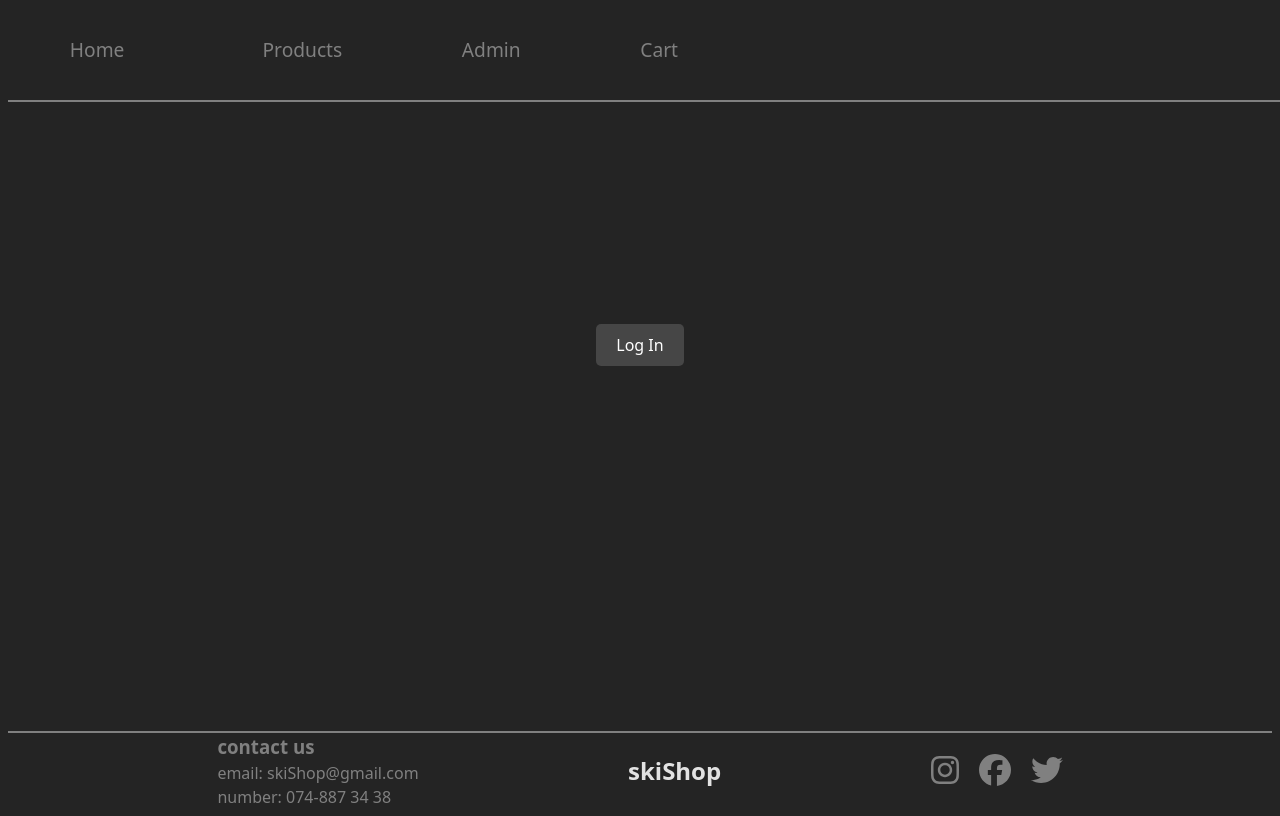
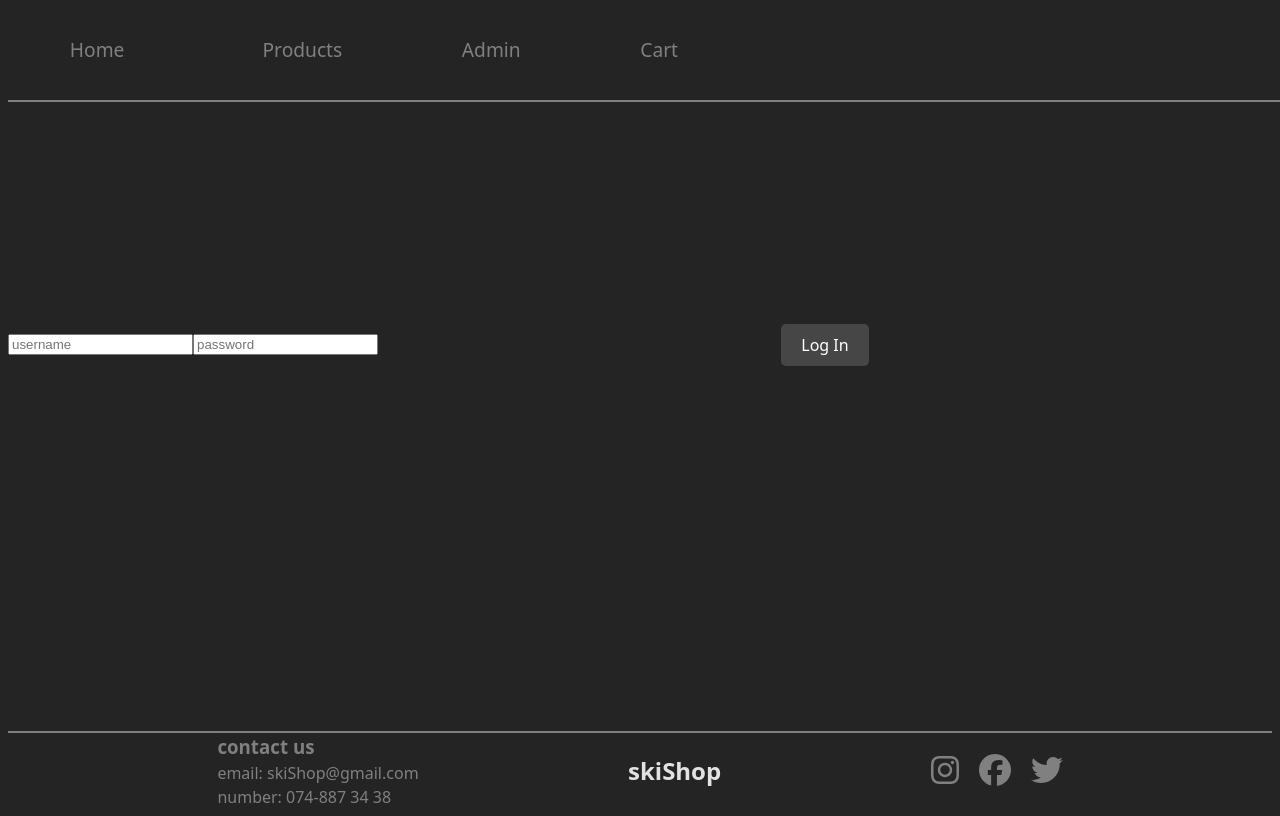
Before and after one commit to Becs3/ecommerce-client, a React (Vite) app: page /login in a window 1280 px wide. Built offline with nearby package versions, Linux system fonts and the light colour scheme.

Commit message:
add signin

```diff
--- a/src/context/authContext.tsx
+++ b/src/context/authContext.tsx
@@ -1,4 +1,4 @@
-import { createContext, PropsWithChildren, useRef, useState } from "react";
+import { createContext, PropsWithChildren, useContext, useRef, useState } from "react";
 import { User } from "../models/user";
 import { clearTokens, refreshToken, signInToken } from "../service/authService";
 import axios from "axios";
@@ -6,7 +6,7 @@ import axios from "axios";
 type AuthContextType = {
     user: User | null,
     isLoading: boolean,
-    login: () => void,
+    login: (username:string, password: string) => void,
     logout: () => void,
     refreshTokenHandler: () => void
   }
@@ -20,10 +20,10 @@ type AuthContextType = {
     const timeoutID = useRef<ReturnType<typeof setTimeout> | null>(null);
 
 
-    const login = async () => {
+    const login = async (username:string, password:string) => {
       setIsLoading(true)
       try {
-        const response = await signInToken()
+        const response = await signInToken(username, password)
         console.log(response)
         axios.defaults.headers.common['Authorization'] = "Bearer " + response.token
         setUser(response.user)
@@ -73,4 +73,5 @@ type AuthContextType = {
   }
 
 
+
   export default AuthContext
--- a/src/pages/admin/productItems.tsx
+++ b/src/pages/admin/productItems.tsx
@@ -24,8 +24,8 @@ export const ProductItems = () => {
 
     return(
     <>
+    <div className="list-container">
     <AdminHeader />
-    <div className="list-container">
     <h2> Products </h2>
     <div>
         <Link to="createProduct">Add new product</Link>
--- a/src/pages/admin/showCustomers.tsx
+++ b/src/pages/admin/showCustomers.tsx
@@ -25,8 +25,8 @@ export const ShowCustomers = () => {
 
     return(
     <>
+    <div className="list-container">
     <AdminHeader />
-    <div className="list-container">
     <h2> Customers </h2>
     <div>
         <Link to="createCustomer">Add new customer</Link>
--- a/src/pages/login.tsx
+++ b/src/pages/login.tsx
@@ -1,17 +1,34 @@
 import { Navigate } from "react-router";
 import { useAuth } from "../hooks/useAuth";
+import { useState } from "react";
 
 export const Login = () => {
 
     const {user, login, isLoading} = useAuth();
 
+    const [username, setUsername] = useState<string>("");
+    const [password, setPassword] = useState<string>("");
+
     if (!isLoading && user) {
         return <Navigate to="/admin" />
     }
 
+    const handleLogin = () => {
+        login(username, password);
+    }
+
     return(
         <>
-        <button onClick={login}>Log In</button>
+        <input type="text"
+        placeholder="username"
+        value={username}
+        onChange={(e) => setUsername(e.target.value)} />
+        <input type="text"
+        placeholder="password"
+        value={password}
+        onChange={(e) => setPassword(e.target.value)} />
+
+        <button onClick={handleLogin}>Log In</button>
         </>
     )
 }
--- a/src/service/authService.ts
+++ b/src/service/authService.ts
@@ -8,12 +8,27 @@ export type tokenResponsType = {
     token: string
 }
 
-export const signInToken = async() => {
+/* export const signInToken = async() => {
     try{
         axios.defaults.withCredentials = true;
         const respons = await axios.post(API_URL + "/auth/login", {
             username:"Admin",
             password: "123"
+        });
+
+        return respons.data
+    } catch(error) {
+        console.log(error);
+        throw error;
+    }
+} */
+
+export const signInToken = async(username:string, password:string) => {
+    try{
+        axios.defaults.withCredentials = true;
+        const respons = await axios.post(API_URL + "/auth/login", {
+            username,
+            password
         });
 
         return respons.data
```
